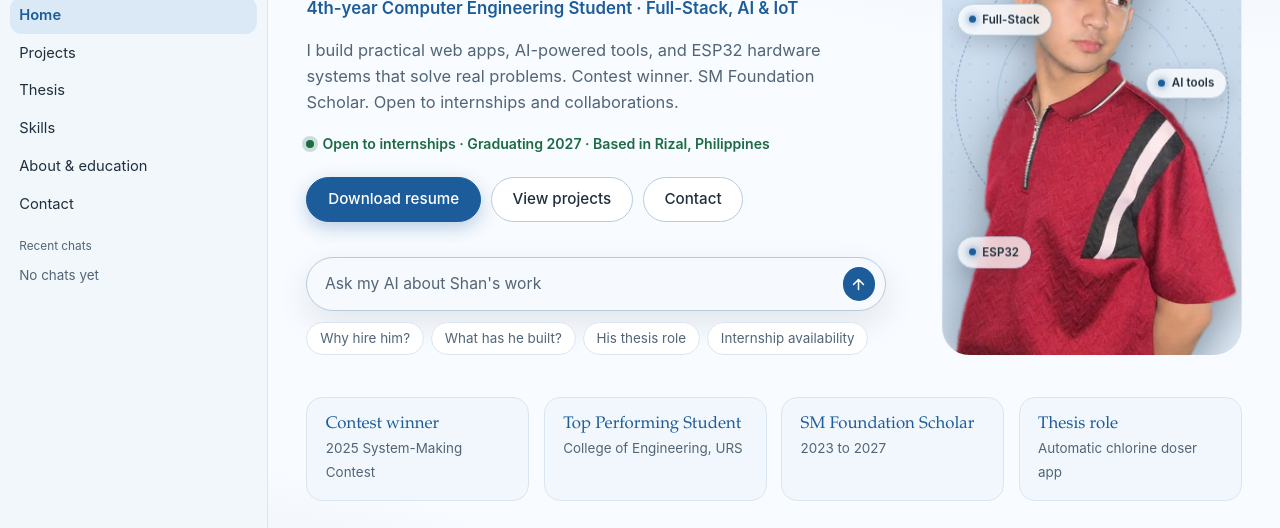
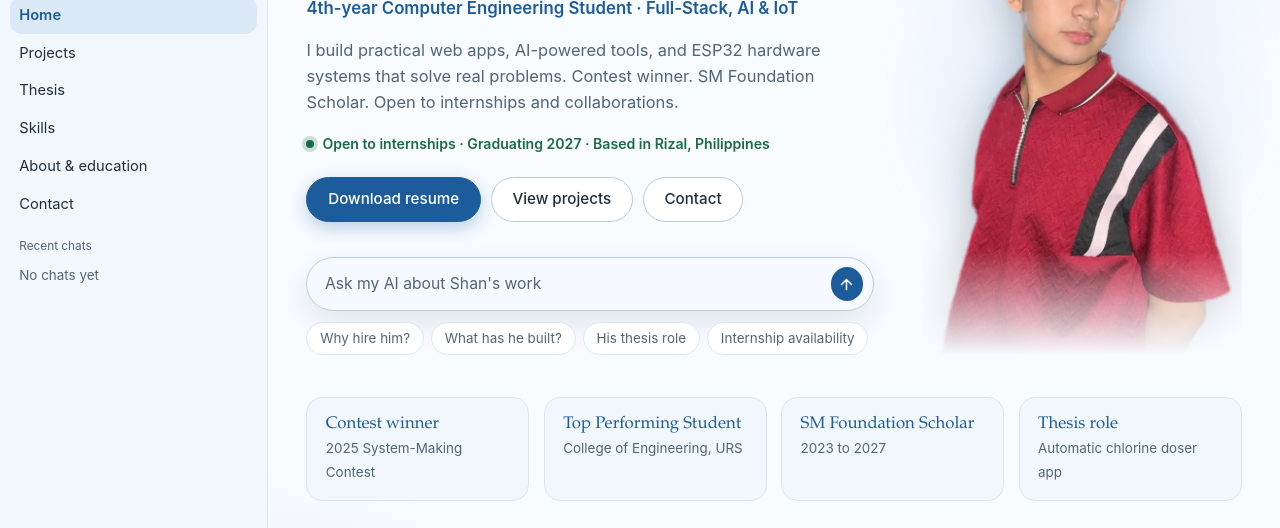
Before and after one commit to shanxwesley/swbportfolio, a website: page index.html in a window 1280 px wide. Shown: the part 167-695 px from the top of the page. Drawn offline with Linux system fonts and the light colour scheme.

Commit message:
Refactor hero section styles and markup

```diff
--- a/index.html
+++ b/index.html
@@ -479,43 +479,26 @@ h1, h2, h3 { line-height: 1.2; font-weight: 400; }
 }
 
 
-/* Hero portrait: cut-out on a themed stage (gradient, dot grid, orbit rings, floating tags) */
+/* Hero portrait: transparent cut-out standing directly on the page, with a soft glow and a fade at the bottom */
 .hero-me { position: relative; margin: 0; isolation: isolate; user-select: none; -webkit-user-select: none; }
-.hm-stage { position: absolute; inset: 0; border-radius: 28px; overflow: hidden; border: 1px solid var(--border);
-  background:
-    radial-gradient(90% 55% at 50% 104%, color-mix(in srgb, var(--accent) 60%, transparent), transparent 72%),
-    linear-gradient(165deg, color-mix(in srgb, var(--accent) 40%, var(--surface)), color-mix(in srgb, var(--link) 26%, var(--surface)) 68%, color-mix(in srgb, var(--accent) 12%, var(--surface))); }
-.hm-stage::before { content: ""; position: absolute; inset: 0; opacity: .5;
-  background-image: radial-gradient(circle, color-mix(in srgb, var(--text) 30%, transparent) 1.1px, transparent 1.7px); background-size: 18px 18px;
-  -webkit-mask-image: radial-gradient(85% 70% at 50% 38%, #000, transparent 88%); mask-image: radial-gradient(85% 70% at 50% 38%, #000, transparent 88%); }
-.hm-ring { position: absolute; left: 50%; top: 40%; width: 92%; aspect-ratio: 1; border-radius: 50%; translate: -50% -50%;
-  border: 1.5px dashed color-mix(in srgb, var(--link) 50%, transparent); animation: hm-spin 70s linear infinite; }
-.hm-ring::after { content: ""; position: absolute; inset: 15%; border-radius: 50%; border: 1px solid color-mix(in srgb, var(--accent) 55%, transparent); }
-.hm-ring::before { content: ""; position: absolute; top: -5px; left: 50%; width: 9px; height: 9px; margin-left: -4.5px; border-radius: 50%; background: var(--link); box-shadow: 0 0 12px var(--link); }
-.hm-me { position: absolute; left: 50%; bottom: 0; transform: translateX(-50%); height: 97%; width: auto; max-width: none; pointer-events: none; -webkit-user-drag: none;
-  filter: drop-shadow(0 14px 22px rgba(8, 14, 22, .38)); }
-.hm-chip { position: absolute; z-index: 2; display: inline-flex; align-items: center; gap: .4rem; padding: .34rem .7rem; border-radius: 999px; font-size: .72rem; font-weight: 600; letter-spacing: .01em; color: var(--text);
-  background: color-mix(in srgb, var(--surface) 76%, transparent); border: 1px solid var(--border-strong); backdrop-filter: blur(8px); -webkit-backdrop-filter: blur(8px);
-  box-shadow: 0 8px 20px rgba(8, 14, 22, .16); animation: hm-float 6s ease-in-out infinite; }
-.hm-chip i { width: 7px; height: 7px; border-radius: 50%; background: var(--link); box-shadow: 0 0 8px var(--link); }
-.hm-chip--1 { left: 5%; top: 26%; }
-.hm-chip--2 { right: 5%; top: 40%; animation-delay: -2s; }
-.hm-chip--3 { left: 5%; bottom: 17%; animation-delay: -4s; }
-@keyframes hm-spin { to { rotate: 360deg; } }
-@keyframes hm-float { 0%, 100% { transform: translateY(0); } 50% { transform: translateY(-7px); } }
+.hm-stage { display: none; }
+.hm-me { display: block; width: 100%; height: auto; pointer-events: none; -webkit-user-drag: none;
+  -webkit-mask-image: linear-gradient(to bottom, #000 78%, transparent 100%); mask-image: linear-gradient(to bottom, #000 78%, transparent 100%);
+  filter: drop-shadow(0 10px 24px rgba(8, 14, 22, .28)); }
+.hero-me::before { content: ""; position: absolute; z-index: -1; left: 50%; top: 46%; width: 125%; aspect-ratio: 1; translate: -50% -50%; border-radius: 50%;
+  background: radial-gradient(closest-side, color-mix(in srgb, var(--accent) 38%, transparent), color-mix(in srgb, var(--accent) 12%, transparent) 55%, transparent 100%); filter: blur(10px); }
 
-/* Desktop: portrait matches the full height of the text block; head pops above the stage */
+/* Desktop: portrait sits at the bottom of the text block, level with the question chips */
 @media (min-width: 901px) {
-  .hero { grid-template-columns: minmax(0, 1fr) 300px; gap: 3.5rem; align-items: stretch; }
-  .hero-me { min-height: 400px; clip-path: inset(-30% 0 0 0 round 0 0 28px 28px); }
-  .hm-stage { top: 10%; }
+  .hero { grid-template-columns: minmax(0, 1fr) 320px; gap: 3rem; align-items: end; }
 }
 /* Tablet / mobile: round badge */
 @media (max-width: 900px) {
   .hero-me { order: -1; width: 150px; height: 150px; border-radius: 50%; overflow: hidden; box-shadow: 0 0 0 5px color-mix(in srgb, var(--accent) 24%, transparent), var(--shadow); }
-  .hm-stage { border-radius: 50%; border: 0; }
-  .hm-ring, .hm-chip { display: none; }
-  .hm-me { height: 104%; }
+  .hero-me::before { display: none; }
+  .hm-stage { display: block; position: absolute; inset: 0; border-radius: 50%;
+    background: radial-gradient(90% 55% at 50% 104%, color-mix(in srgb, var(--accent) 60%, transparent), transparent 72%), linear-gradient(165deg, color-mix(in srgb, var(--accent) 40%, var(--surface)), color-mix(in srgb, var(--link) 26%, var(--surface))); }
+  .hm-me { position: absolute; left: 50%; bottom: 0; transform: translateX(-50%); width: auto; height: 104%; max-width: none; -webkit-mask-image: none; mask-image: none; }
 }
 @media (max-width: 520px) { .hero-me { width: 130px; height: 130px; } }
 </style>
@@ -597,11 +580,8 @@ h1, h2, h3 { line-height: 1.2; font-weight: 400; }
               </div>
             </div>
             <figure class="hero-me">
-              <div class="hm-stage" aria-hidden="true"><span class="hm-ring"></span></div>
+              <div class="hm-stage" aria-hidden="true"></div>
               <img class="hm-me" src="profile-cutout.webp" width="657" height="971" alt="Portrait of Shan Wesley Bachain" fetchpriority="high">
-              <span class="hm-chip hm-chip--1" aria-hidden="true"><i></i>Full-Stack</span>
-              <span class="hm-chip hm-chip--2" aria-hidden="true"><i></i>AI tools</span>
-              <span class="hm-chip hm-chip--3" aria-hidden="true"><i></i>ESP32</span>
             </figure>
           </div>
 
```
